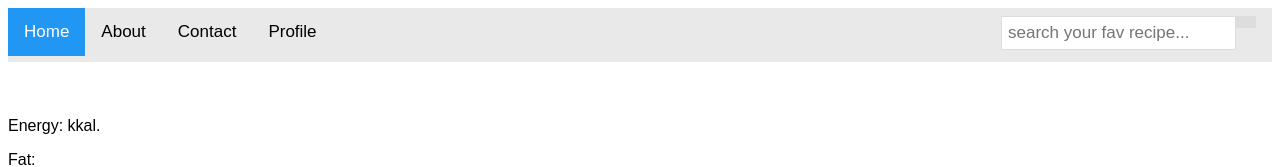
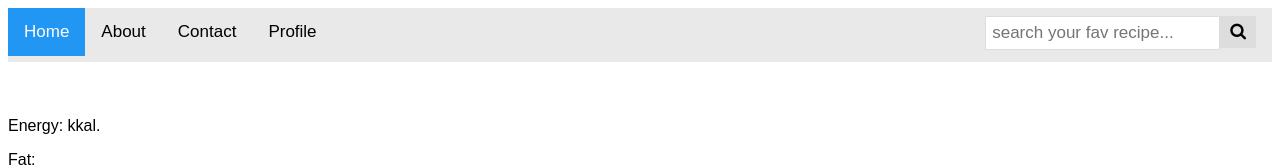
Before and after one commit to dariap96/GoodMeal, an Angular app in the folder src/webapp-src/: page /ingredient-card/1 in a window 1280 px wide. Shown: the top 167 px of the page. Built offline with nearby package versions, Linux system fonts and the light colour scheme; no server answers.

Commit message:
search icon fixed

```diff
--- a/src/webapp-src/src/app/ingredient-card/ingredient-card.component.html
+++ b/src/webapp-src/src/app/ingredient-card/ingredient-card.component.html
@@ -1,6 +1,8 @@
 <!DOCTYPE html>
 <html>
 <head>
+    <meta name="viewport" content="width=device-width, initial-scale=1">
+    <link rel="stylesheet" href="https://cdnjs.cloudflare.com/ajax/libs/font-awesome/4.7.0/css/font-awesome.min.css">
     <title></title>
 </head>
 <body>
--- a/src/webapp-src/src/app/recipe-card/recipe-card.component.html
+++ b/src/webapp-src/src/app/recipe-card/recipe-card.component.html
@@ -1,6 +1,8 @@
 <!DOCTYPE html>
 <html>
 <head>
+    <meta name="viewport" content="width=device-width, initial-scale=1">
+    <link rel="stylesheet" href="https://cdnjs.cloudflare.com/ajax/libs/font-awesome/4.7.0/css/font-awesome.min.css">
     <title></title>
 </head>
 <body>
--- a/src/webapp-src/src/app/user-profile/user-profile.component.html
+++ b/src/webapp-src/src/app/user-profile/user-profile.component.html
@@ -1,6 +1,8 @@
 <!DOCTYPE html>
 <html>
 <head>
+    <meta name="viewport" content="width=device-width, initial-scale=1">
+    <link rel="stylesheet" href="https://cdnjs.cloudflare.com/ajax/libs/font-awesome/4.7.0/css/font-awesome.min.css">
     <title></title>
 </head>
 <body>
```
